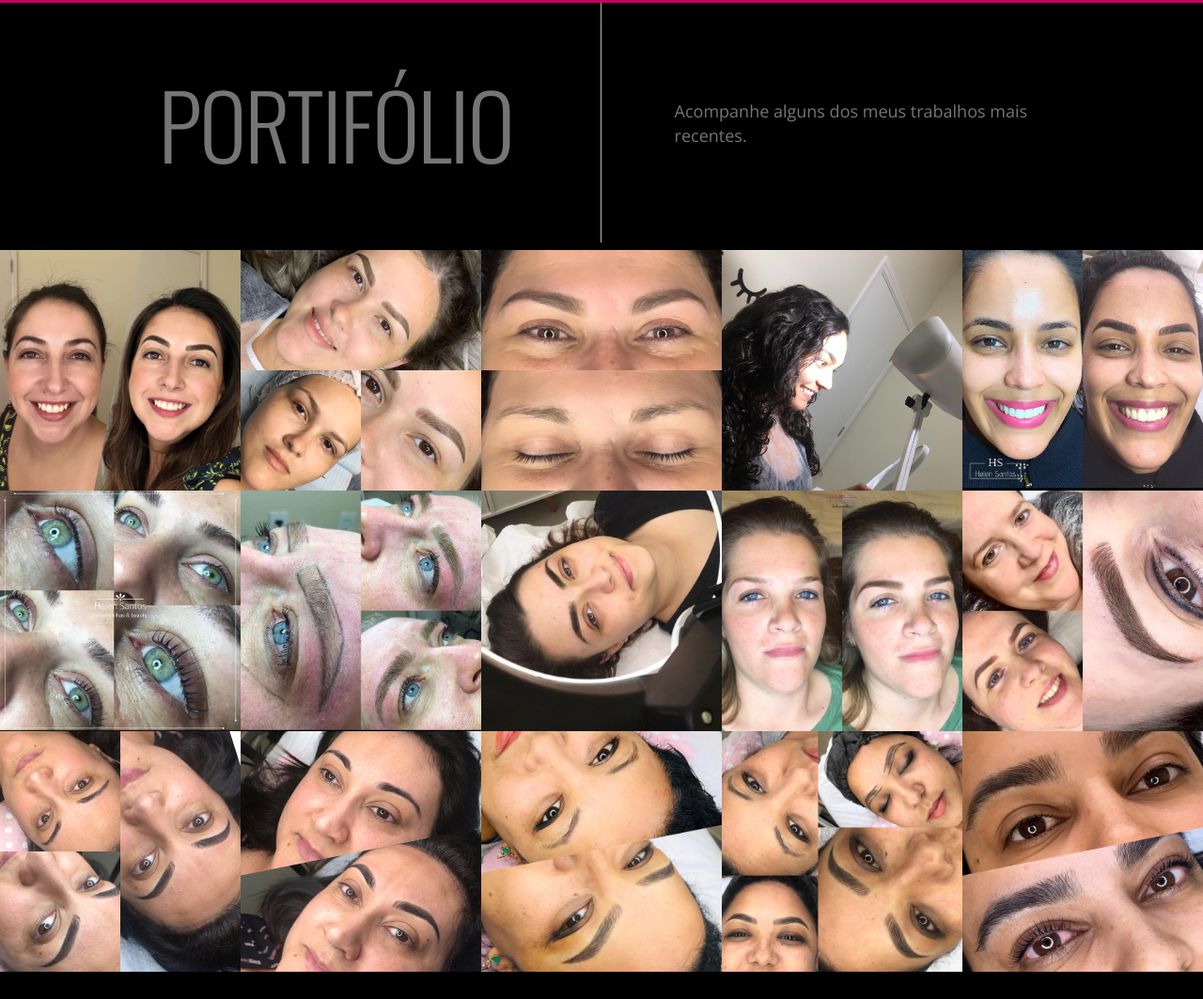
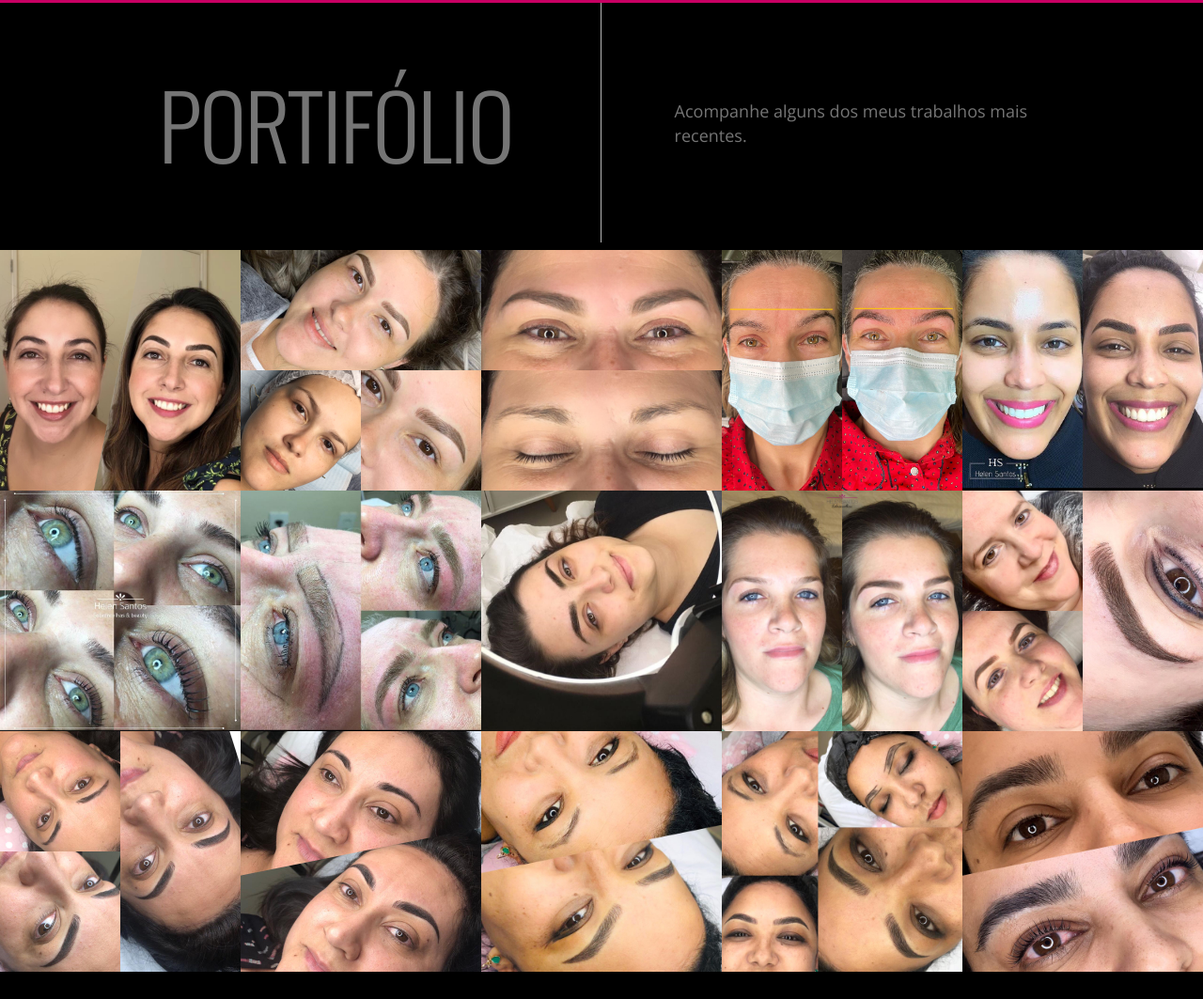
Before and after one commit to helensantosdesign/helen-santos, a plain HTML site: page index.html in a window 1280 px wide. Shown: the part 2681-3744 px from the top of the page at 94% size. Drawn offline with nearby package versions, Linux system fonts and the light colour scheme.

Commit message:
Update index.html

```diff
--- a/index.html
+++ b/index.html
@@ -270,7 +270,7 @@
                             </li>
                             <li class="span3">
                                 <a data-rel="lightbox[group]" href="images/new/portifolio_15.jpeg"><img class="group1"
-                                        src="images/new/portifolio_15.jpeg" alt="" /></a>
+                                        src="images/new/portifolio_16.jpeg" alt="" /></a>
                             </li>
                             <li class="span3">
                                 <a data-rel="lightbox[group]" href="images/new/portifolio_4.jpeg"><img class="group1"
```
